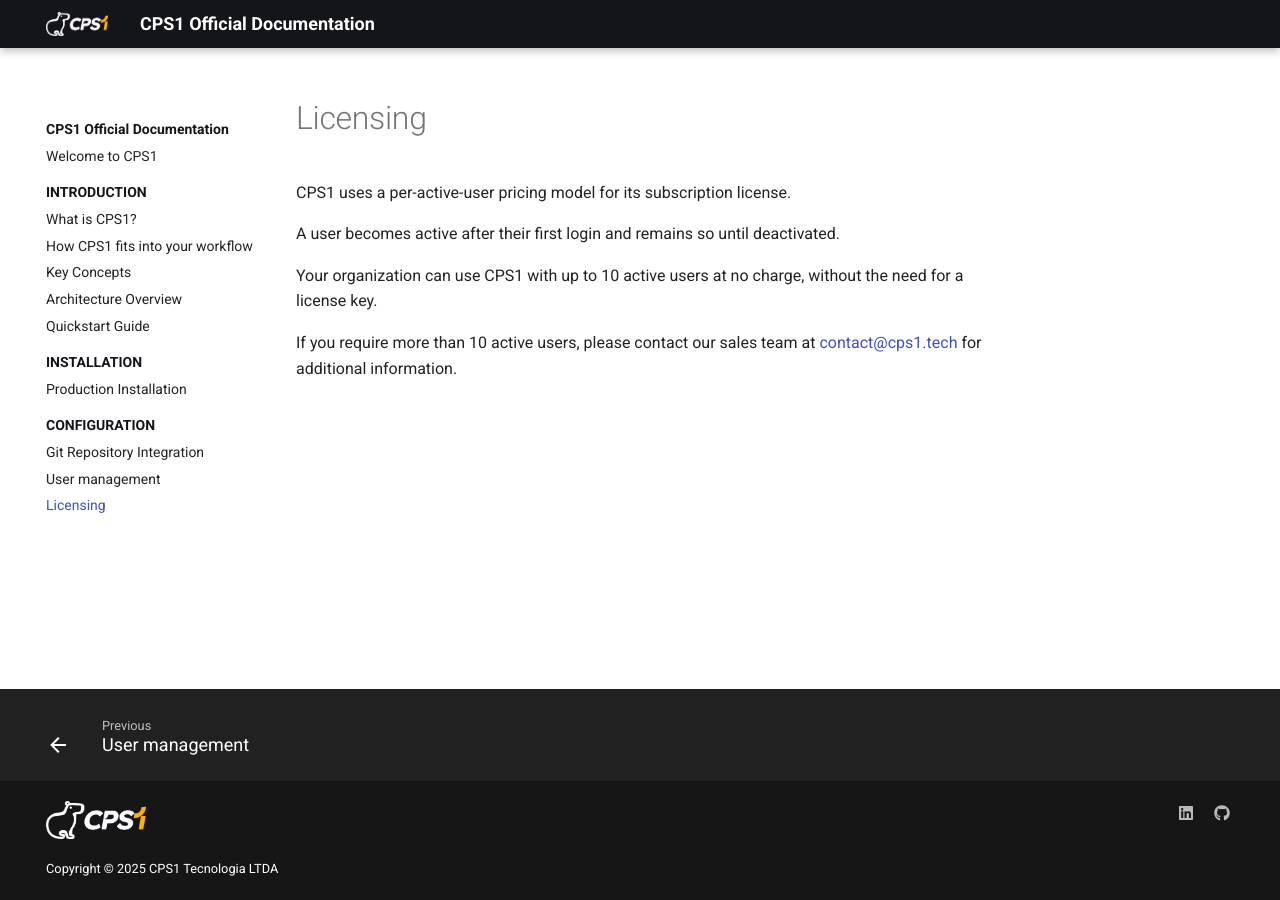
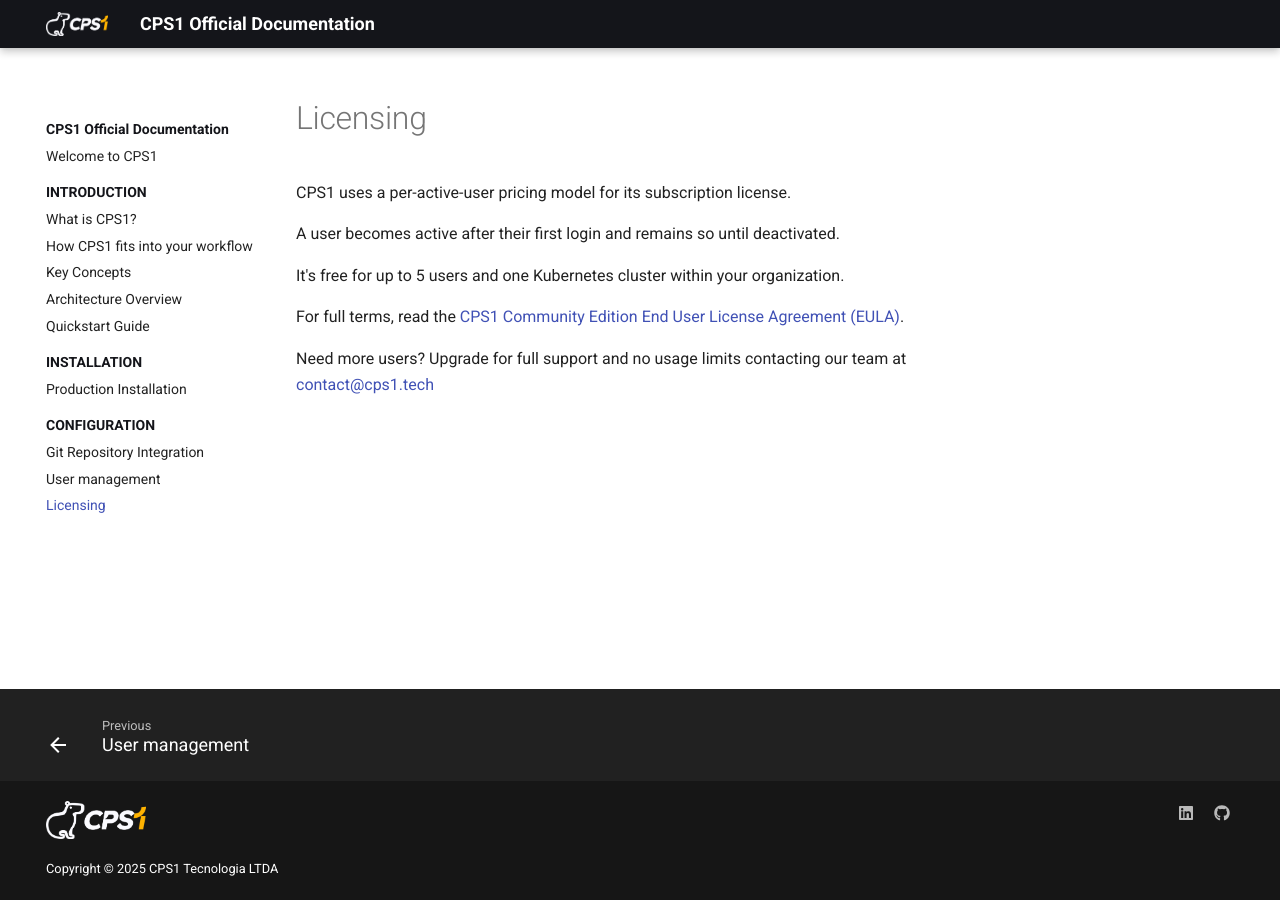
Before and after one commit to cps-1/docs, an MkDocs documentation site: the page built from docs/licensing.md, in a window 1280 px wide. Built offline with MkDocs 1.6.1 and Material for MkDocs 9.7.7, drawn with Linux system fonts in a browser that asks for light colours.

Commit message:
feat: update licensing terms

```diff
--- a/docs/licensing.md
+++ b/docs/licensing.md
@@ -4,6 +4,8 @@
 
 A user becomes active after their first login and remains so until deactivated.
 
-Your organization can use CPS1 with up to 10 active users at no charge, without the need for a license key.
+It's free for up to 5 users and one Kubernetes cluster within your organization.
 
-If you require more than 10 active users, please contact our sales team at [contact@cps1.tech](mailto:contact@cps1.tech) for additional information.
+For full terms, read the [CPS1 Community Edition End User License Agreement (EULA)](https://cps1.tech/eula).
+
+Need more users? Upgrade for full support and no usage limits contacting our team at [contact@cps1.tech](mailto:contact@cps1.tech)
```
